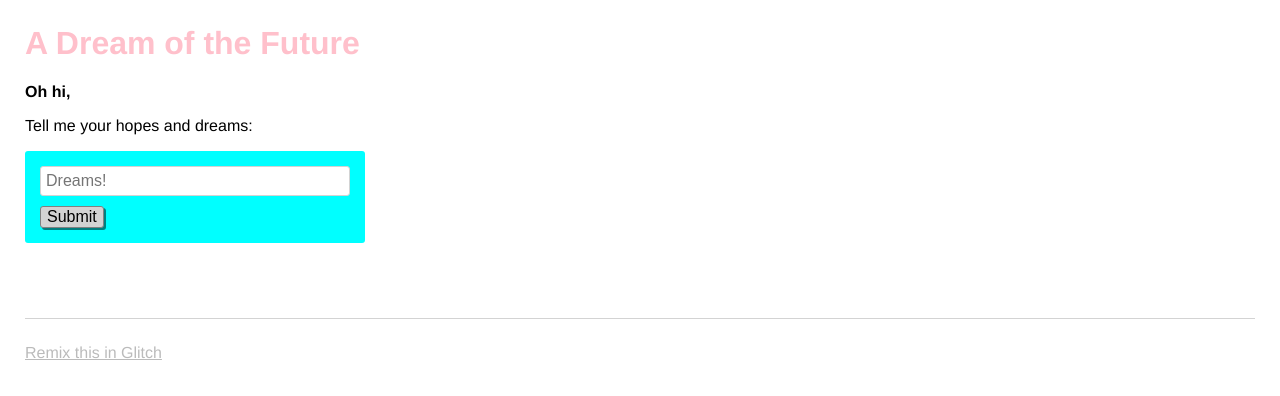
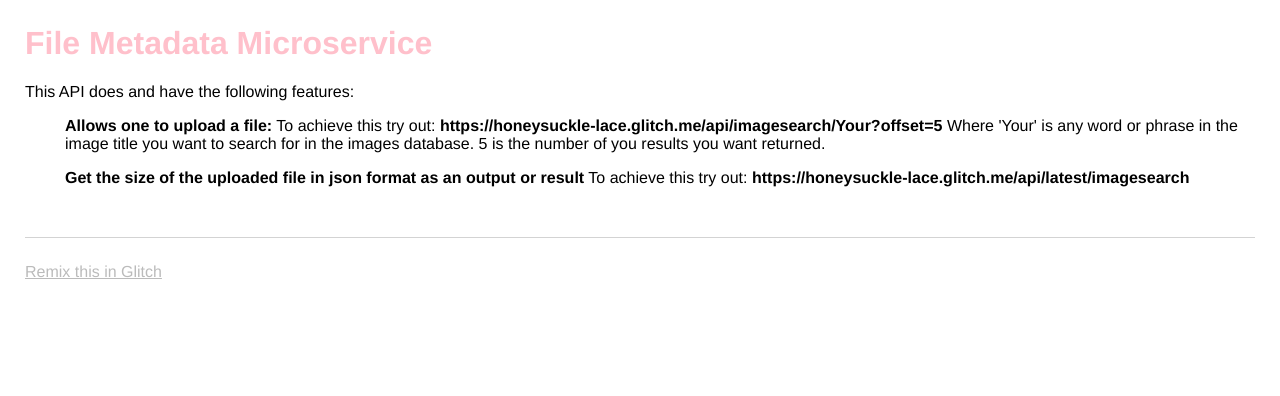
Before and after one commit to AfamO/File-Metadata-Microservice, a website: page views/index.html in a window 1280 px wide. Drawn offline with nearby package versions, Linux system fonts and the light colour scheme; no server answers.

Commit message:
📫🚨 Checkpoint views/index.html:387370

```diff
--- a/views/index.html
+++ b/views/index.html
@@ -10,7 +10,7 @@
 <!DOCTYPE html>
 <html>
   <head>
-    <title>Welcome to Glitch!</title>
+    <title>File Metadata Microservice!</title>
     <meta name="description" content="A cool thing made with Glitch">
     <link id="favicon" rel="icon" href="https://glitch.com/edit/favicon-app.ico" type="image/x-icon">
     <meta charset="utf-8">
@@ -21,20 +21,22 @@
   <body>
     <header>
       <h1>
-        A Dream of the Future
+        File Metadata Microservice
       </h1>
     </header>
 
     <main>
-      <p class="bold">Oh hi,</p>
-      <p>Tell me your hopes and dreams:</p>
-      <form>
-        <input type="text" maxlength="100" placeholder="Dreams!">
-        <button type="submit">Submit</button>
-      </form>
+      This API does and have the following features:
+
       <section class="dreams">
         <ul id="dreams">
+          <strong>Allows one to upload a file:</strong> To achieve this try out: <strong>https://honeysuckle-lace.glitch.me/api/imagesearch/Your?offset=5 </strong>
+          Where 'Your' is any word or phrase in the image title you want to search for in the  images database. 5 is the number of you results you want returned.
         </ul>
+        <ul id="dreams1">
+          <strong>Get the size of the uploaded file in json format as an output or result</strong> To achieve this try out: <strong>https://honeysuckle-lace.glitch.me/api/latest/imagesearch</strong>
+        </ul>
+
       </section>
     </main>
 
```
